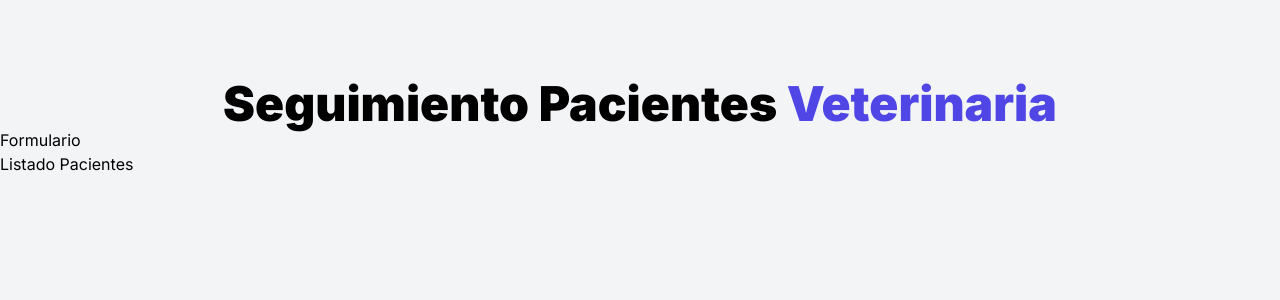
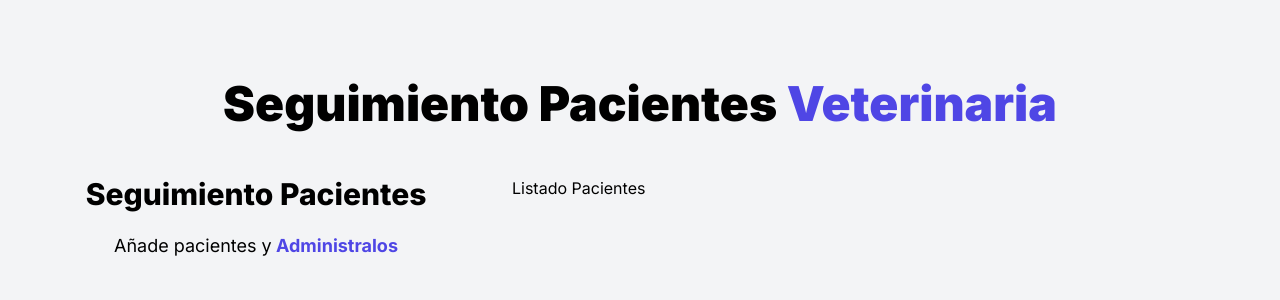
Before and after one commit to jairpss/practica-react-citas-vet, a React (Vite) app: page / in a window 1280 px wide. Shown: the top 300 px of the page. Built offline with nearby package versions, Linux system fonts and the light colour scheme.

Commit message:
starting to add styles to form component

```diff
--- a/src/App.jsx
+++ b/src/App.jsx
@@ -7,8 +7,11 @@
   return (
     <div className="container mx-auto mt-20">
         <Header />
-        <Formulario />
-        <ListadoPacientes />
+        <div className="mt-12 md:flex">
+            <Formulario />
+            <ListadoPacientes />
+        </div>
+
     </div>
   )
 }
--- a/src/components/Formulario.jsx
+++ b/src/components/Formulario.jsx
@@ -2,8 +2,12 @@
 
 const Formulario = () => {
   return (
-    <div>
-        <h2>Formulario</h2>
+    <div className="md:w-1/2 lg:w-2/5">
+        <h2 className="font-extrabold text-3xl text-center">Seguimiento Pacientes</h2>
+        <p className="text-lg mt-5 text-center">
+            Añade pacientes y
+            <span className="text-indigo-600 font-bold"> Administralos</span>
+        </p>
     </div>
   )
 }
--- a/src/components/ListadoPacientes.jsx
+++ b/src/components/ListadoPacientes.jsx
@@ -2,7 +2,7 @@
 
 const ListadoPacientes = () => {
   return (
-    <div>
+    <div className="w-1/2 lg:w-3/5">
         <h2>Listado Pacientes</h2>
     </div>
   )
```
